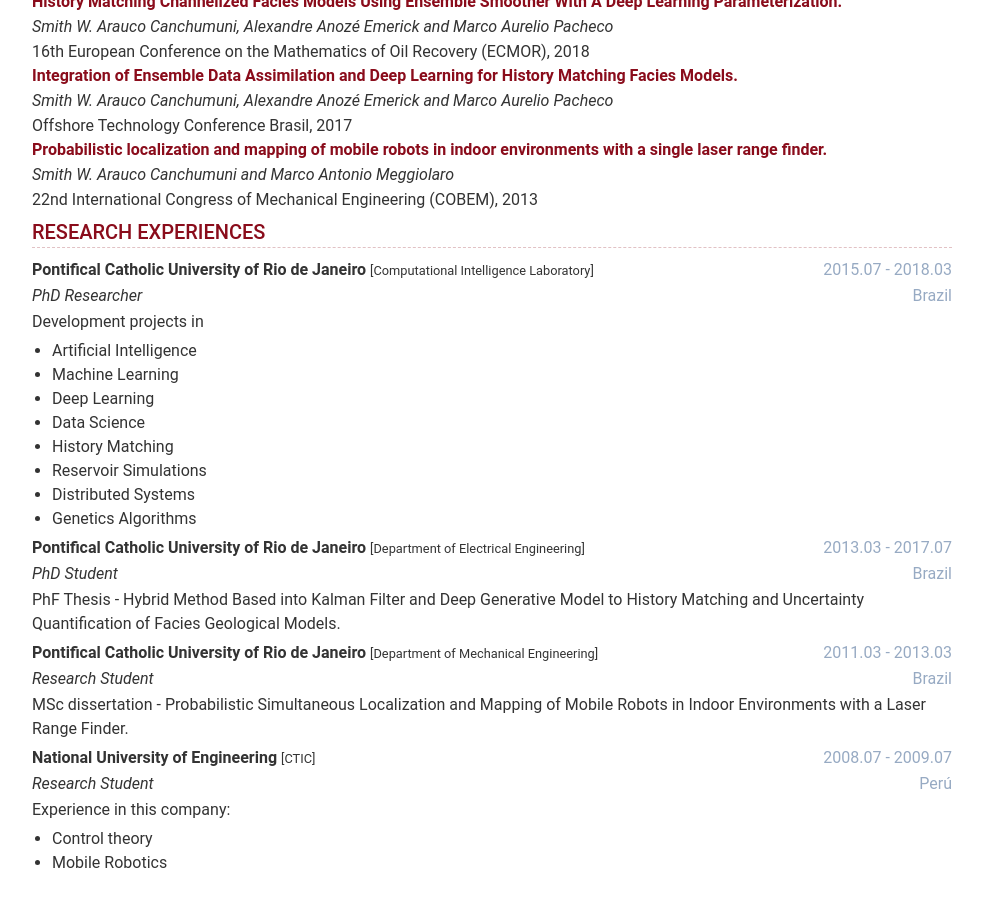
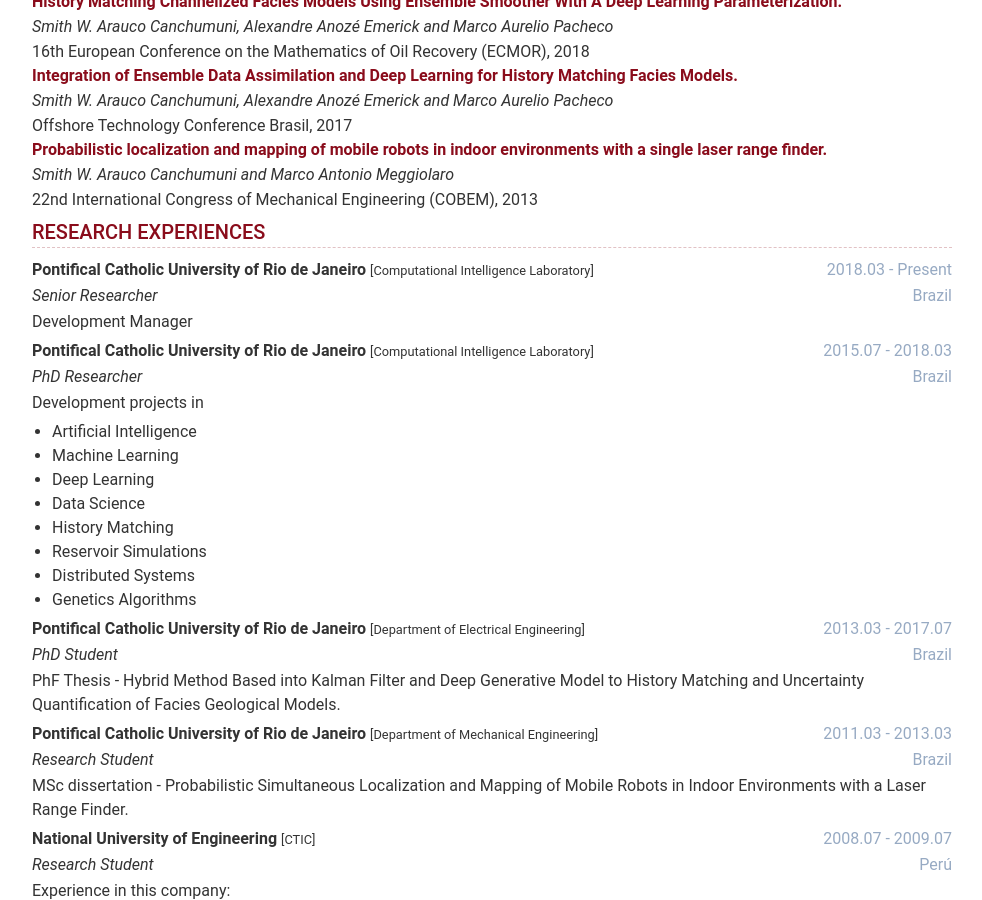
Before and after one commit to smitharauco/https-smitharauco.github.io-, a Jekyll site: the page built from index.html, in a window 1280 px wide and 900 px high, scrolled down 2347 px. Shown: the whole window, without its empty margins (148-1130 px from the left). Built offline with Jekyll 4.4.1, drawn with Linux system fonts in a browser that asks for light colours; nearby versions of some CDN libraries.

Commit message:
Update data.yml

```diff
--- a/_data/data.yml
+++ b/_data/data.yml
@@ -125,6 +125,14 @@
   display: true
   title: Research Experiences
   items:
+
+    - role: Senior Researcher
+      time: 2018.03 - Present
+      company: Pontifical Catholic University of Rio de Janeiro
+      tag: Computational Intelligence Laboratory
+      location: Brazil
+      details: Development Manager
+
     - role: PhD Researcher
       time: 2015.07 - 2018.03
       company: Pontifical Catholic University of Rio de Janeiro
```
